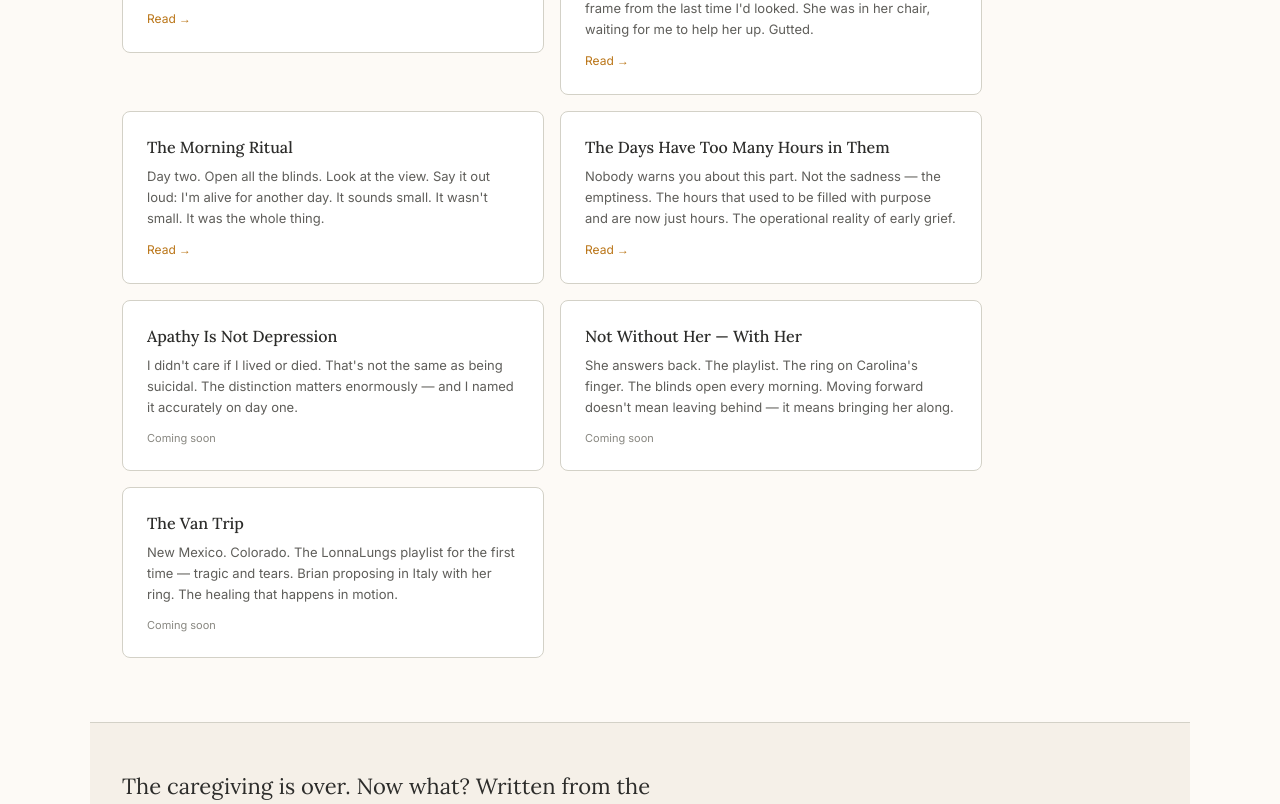
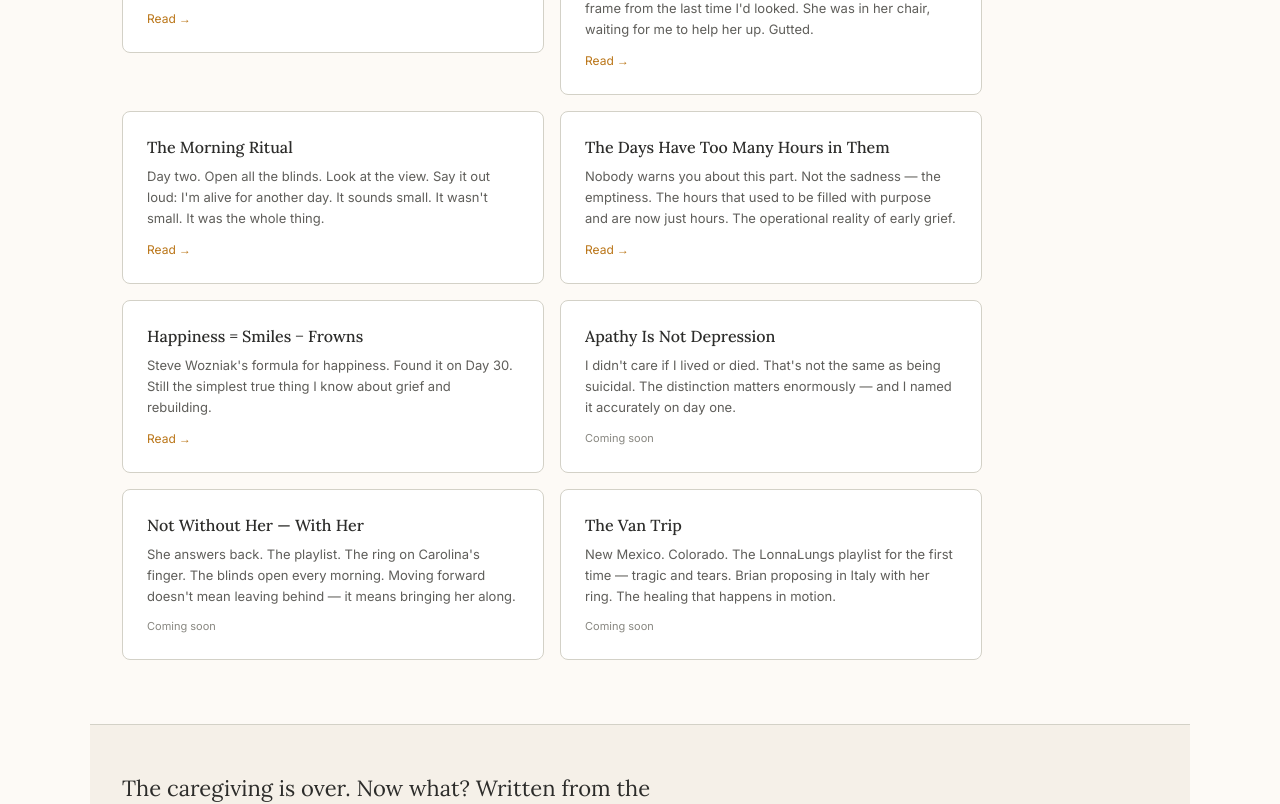
Before and after one commit to caseywsj/caregivertrap, a Next.js app: page /after in a window 1280 px wide. Shown: the part 962-1766 px from the top of the page. Built offline with nearby package versions, Linux system fonts and the light colour scheme.

Commit message:
Add Happiness article card to After section page

```diff
--- a/app/after/page.tsx
+++ b/app/after/page.tsx
@@ -41,6 +41,7 @@ export default function After() {
               { title: "The Camera", desc: "I turned on the home security feed to check on the cats. The living room cam came on and there was Lonna. A stored frame from the last time I'd looked. She was in her chair, waiting for me to help her up. Gutted.", href: "/after/the-camera" },
               { title: "The Morning Ritual", desc: "Day two. Open all the blinds. Look at the view. Say it out loud: I'm alive for another day. It sounds small. It wasn't small. It was the whole thing.", href: "/after/the-morning-ritual" },
               { title: "The Days Have Too Many Hours in Them", desc: "Nobody warns you about this part. Not the sadness — the emptiness. The hours that used to be filled with purpose and are now just hours. The operational reality of early grief.", href: "/after/the-days-have-too-many-hours" },
+              { title: "Happiness = Smiles − Frowns", desc: "Steve Wozniak's formula for happiness. Found it on Day 30. Still the simplest true thing I know about grief and rebuilding.", href: "/after/happiness-smiles-frowns" },
               { title: "Apathy Is Not Depression", desc: "I didn't care if I lived or died. That's not the same as being suicidal. The distinction matters enormously — and I named it accurately on day one.", href: null },
               { title: "Not Without Her — With Her", desc: "She answers back. The playlist. The ring on Carolina's finger. The blinds open every morning. Moving forward doesn't mean leaving behind — it means bringing her along.", href: null },
               { title: "The Van Trip", desc: "New Mexico. Colorado. The LonnaLungs playlist for the first time — tragic and tears. Brian proposing in Italy with her ring. The healing that happens in motion.", href: null },
```
